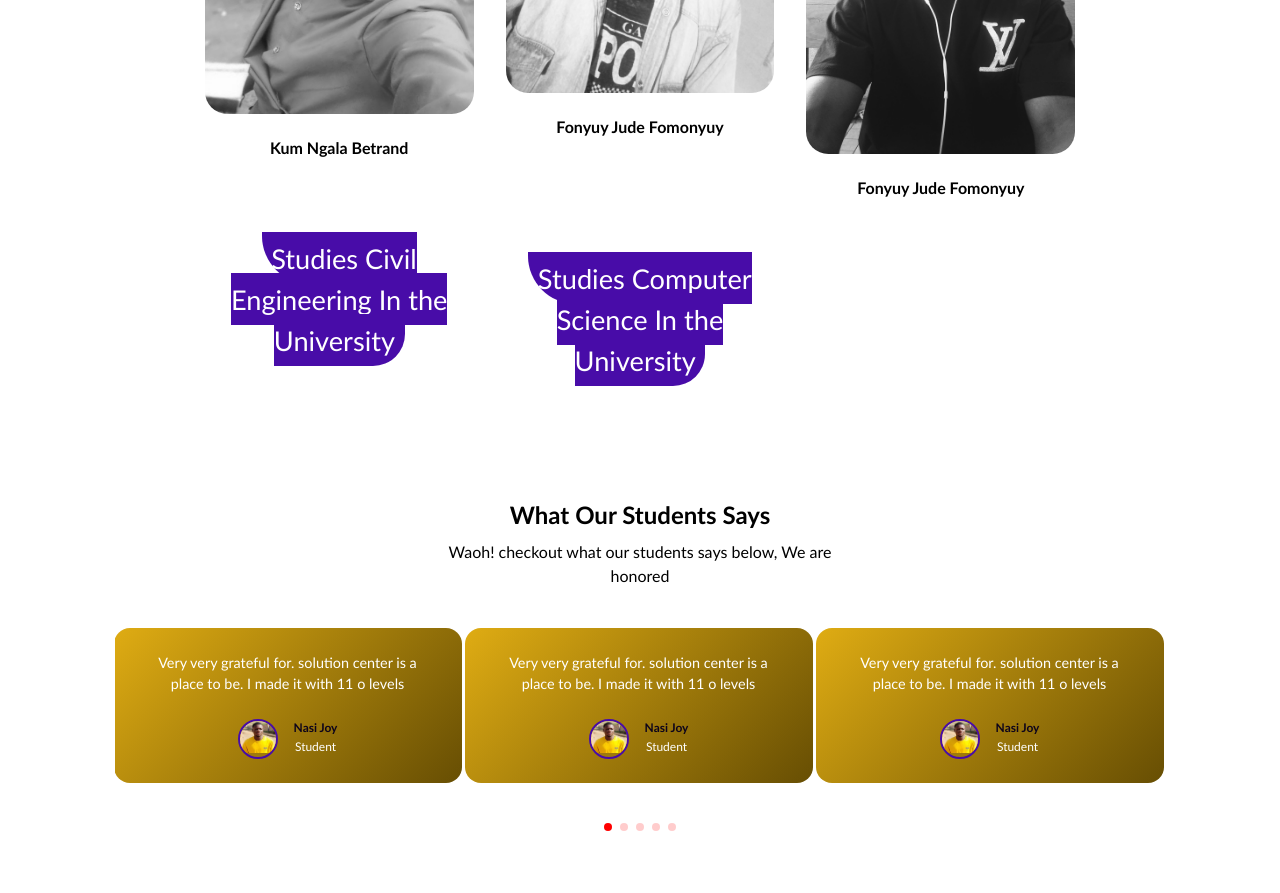
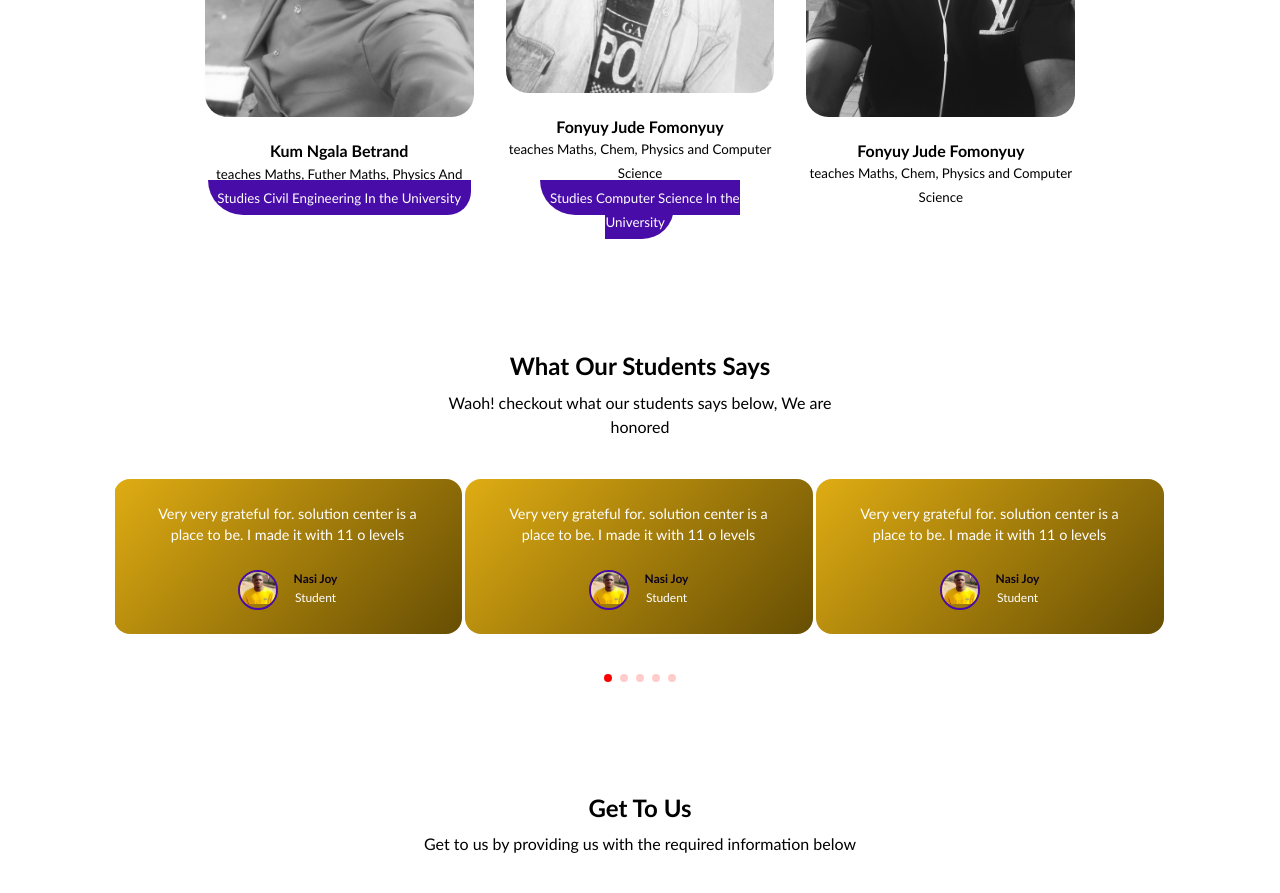
Before and after one commit to Fonyuygita/school-website, a plain HTML site: page index.html in a window 1280 px wide. Shown: the part 2180-3073 px from the top of the page. Drawn offline with nearby package versions, Linux system fonts and the light colour scheme.

Commit message:
final commit today

```diff
--- a/partials/_members.scss
+++ b/partials/_members.scss
@@ -66,8 +66,8 @@ img.imgt{
 
     small{
 margin-bottom: 2rem;
-color: white;
-font-size: 1.7rem;
+color: black;
+
     }
      span{
         background: $primary-color;
```
Also changed, not shown: css/style.css.
